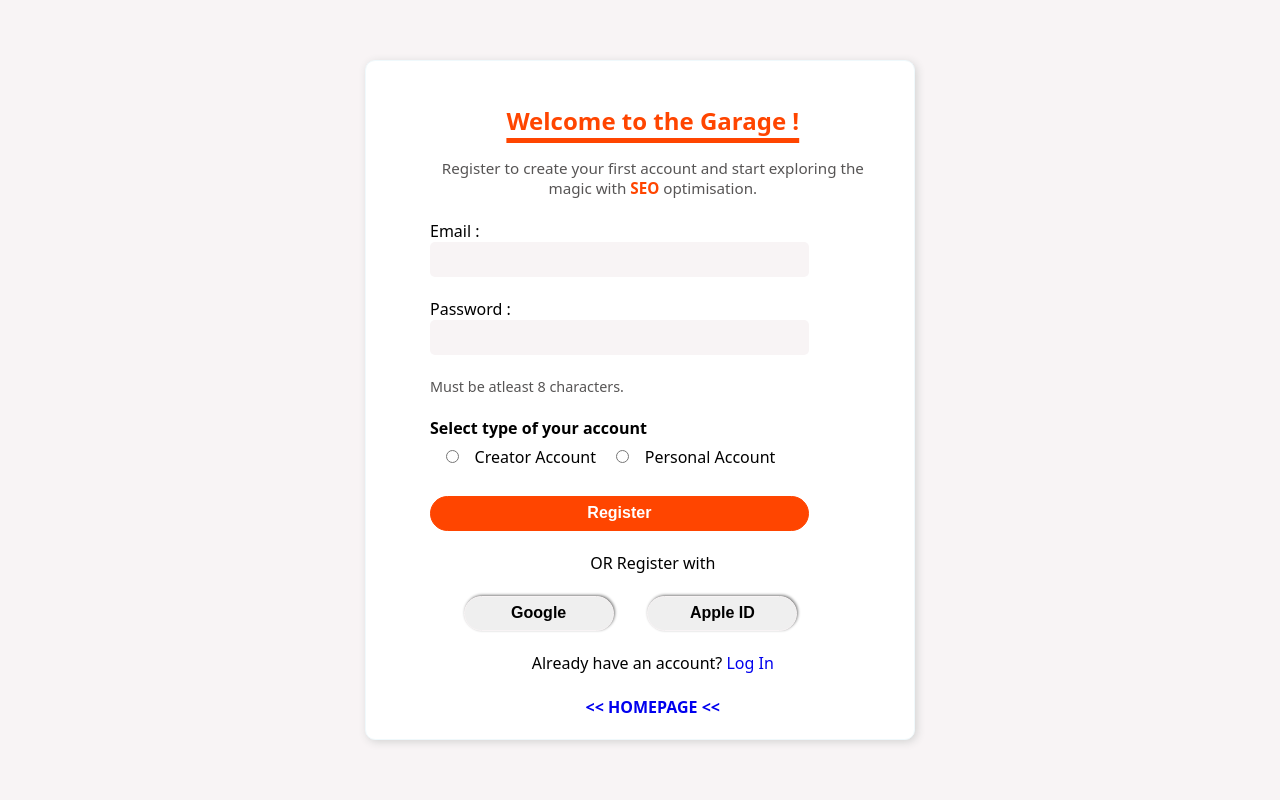
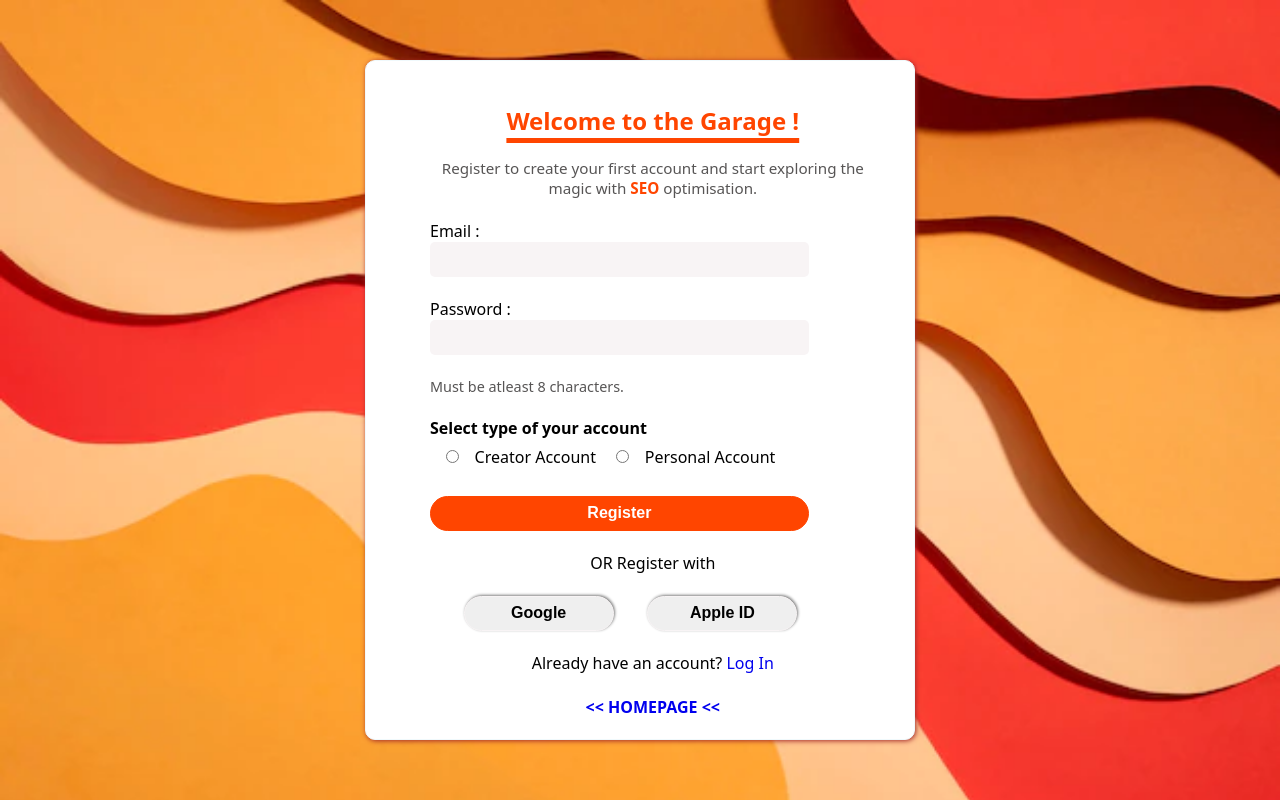
Before and after one commit to MOGIRE11/SEO-WEBSITE-MOCKUP, a website: page form.html in a window 1280 px wide. Drawn offline with nearby package versions, Linux system fonts and the light colour scheme.

Commit message:
background changes

```diff
--- a/form.css
+++ b/form.css
@@ -12,7 +12,10 @@ body
     display: flex;
     align-items: center;
     justify-content: center;
-    background-color: rgb(248, 244, 245);
+    /* background-color: rgb(248, 244, 245); */
+    background: url(img/pattern.webp);
+    background-repeat: no-repeat;
+    background-size: cover;
 }
 
 form
@@ -28,7 +31,7 @@ form
     display: flex;
     flex-direction: column;
     justify-content: space-evenly;
-    box-shadow: 2px 2px 8px 0px lightgrey;
+    box-shadow: 1px 1px 5px 0px brown;
 }
 .top,.p1
 {
--- a/login.css
+++ b/login.css
@@ -20,7 +20,7 @@ body
     flex-direction: column;
     align-items: center;
     justify-content: center;
-    background: url(img/Italy\ -\ Venezia.jpg);
+    background: url(img/orangebg.webp);
     background-size: cover;
     object-fit: contain;
     background-position: center;
@@ -41,8 +41,8 @@ form
     height: 100%;
     width: 100%;
     border-radius: 10px;
-    border: 1px solid lightgrey;
-    box-shadow: 2px 0px 4px 0px grey;
+    border: 1px solid inherit;
+    box-shadow: 0px 1px 5px 0px brown;
     background:transparent;
     display: flex;
     flex-direction: column;
```
Also changed, not shown: index.html (+2 -2 lines), img/boliviainteligente-Lvv2BP0kU-o-unsplash.jpg (deleted), img/fb.png (deleted), img/greens.jfif (deleted), img/orangebg.webp (added), img/pattern.webp (added), img/rockymountain.webp (deleted).
